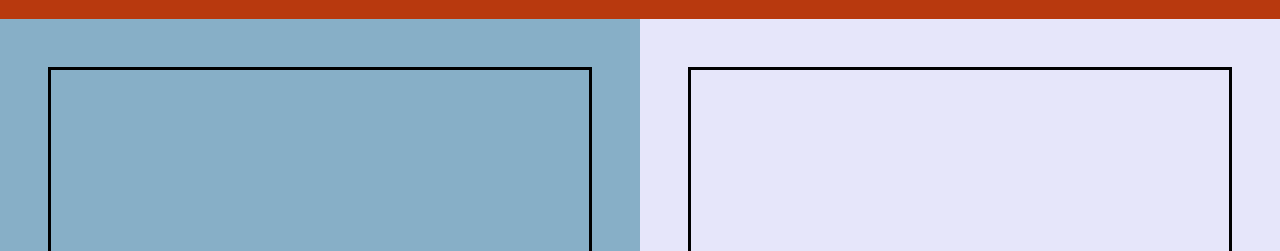
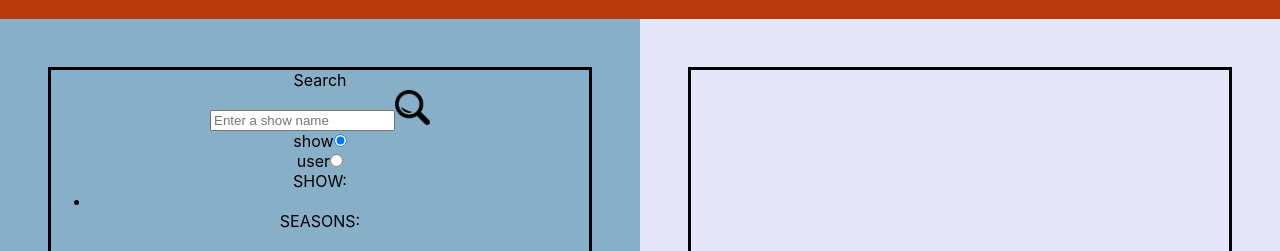
Before and after one commit to JohnnyOhall/critique_it, a React (Create React App) app in the folder client/: page / in a window 1280 px wide. Shown: the part 701-952 px from the top of the page. Built offline with nearby package versions, Linux system fonts and the light colour scheme; a web font is replaced by a local one.

Commit message:
add explore search

```diff
--- a/client/src/components/Header/SignedIn.jsx
+++ b/client/src/components/Header/SignedIn.jsx
@@ -13,7 +13,7 @@ import { CritiqueContext } from "../../providers/CritiqueProvider";
 
 const SignedIn = props => {
 
-  const { setDisplay, DEFAULT } = useContext(CritiqueContext)
+  const { setDisplay, DEFAULT, setCreate, MAIN } = useContext(CritiqueContext)
 
   const signOut = () => {
     axios.post( '/users/logout' )
@@ -23,6 +23,7 @@ const SignedIn = props => {
         Cookies.remove( 'username' );
         Cookies.remove( 'avatar' );
         setDisplay(DEFAULT)
+        setCreate(MAIN)
       });
   };
 
--- /dev/null
+++ b/client/src/components/Main/LeftSide/ExploreSelect/EpisodeItem.jsx
@@ -0,0 +1,14 @@
+import React from "react";
+
+const EpisodeItem = props => {
+
+  const {show_title} = props;
+
+  return (
+    <li>
+      {show_title}
+    </li>
+  );
+};
+
+export default EpisodeItem;
--- /dev/null
+++ b/client/src/components/Main/LeftSide/ExploreSelect/EpisodesItem.jsx
@@ -0,0 +1,15 @@
+import React from "react";
+import axios from "axios";
+
+const EpisodesItem = props => {
+
+  const { id, number, name} = props
+
+  return (
+    <li>
+      <span>{number}: {name}</span>
+    </li>
+  );
+};
+
+export default EpisodesItem;
--- /dev/null
+++ b/client/src/components/Main/LeftSide/ExploreSelect/SeasonItem.jsx
@@ -0,0 +1,50 @@
+import React, {useState} from "react";
+import axios from "axios";
+
+import EpisodesItem from "./EpisodesItem";
+
+const SeasonItem = props => {
+
+  const { id, number } = props;
+
+  const [ episodes, setEpisodes ] = useState([]);
+  const [ displayResults, setDisplayResults ] = useState(false)
+
+  const searchEpisode = () => {
+
+    if (!displayResults) {
+      axios.get( `http://api.tvmaze.com/seasons/${ id }/episodes` )
+      .then( res => {
+        setEpisodes( res.data )
+        setDisplayResults(true)
+      })
+      .catch( console.log )
+    }
+
+    if (displayResults) {
+      setEpisodes([])
+      setDisplayResults(false)
+    }
+
+  }
+
+  const episodesItem = episodes.map( episode => {
+    return (
+      <EpisodesItem
+        key={ episode.id }
+        id={ episode.id }
+        number={ episode.number }
+        name={ episode.name }
+      />
+    );
+  });
+
+  return (
+    <li>
+    <span onClick={searchEpisode} >Season { number }</span>
+    { episodes.length !== 0 && <ul className="episode-list-show">{ episodesItem }</ul> }
+    </li>
+  );
+};
+
+export default SeasonItem;
--- /dev/null
+++ b/client/src/components/Main/LeftSide/ExploreSelect/ShowItem.jsx
@@ -0,0 +1,47 @@
+import React, { useState } from "react";
+import axios from "axios";
+
+import EpisodeItem from "./EpisodeItem";
+
+const ShowItem = props => {
+  const { show_title, show_id, user_id } = props;
+  const [ episodes, setEpisodes ] = useState( [] );
+  const [ displayResults, setDisplayResults ] = useState(false)
+
+  const searchShow = () => {
+
+    if (!displayResults) {
+      axios.get(`pages/search/showitem?showid=${ show_id }&userid=${ user_id }`)
+        .then(res => {
+          setEpisodes( res.data.data.rows )
+          setDisplayResults(true)
+        })
+    }
+
+    if (displayResults) {
+      setEpisodes([])
+      setDisplayResults(false)
+    }
+  }
+
+  const episodeItem = episodes.map( episode => {
+    return (
+      <EpisodeItem
+        key={ episode.id }
+        id={ episode.id }
+        show_id={ episode.show_id }
+        avatar={ episode.avatar }
+        show_title={ episode.show_title }
+      />
+    );
+  });
+
+  return (
+    <li>
+      <span onClick={searchShow}>{ show_title }</span>
+      { episodes.length !== 0 && <ul className="episode-list">{ episodeItem }</ul> }
+    </li>
+  );
+};
+
+export default ShowItem;
--- a/client/src/components/Main/LeftSide/ExploreSelect/index.jsx
+++ b/client/src/components/Main/LeftSide/ExploreSelect/index.jsx
@@ -1,5 +1,10 @@
 // External imports
-import React from "react";
+import React, { useState } from "react";
+import axios from 'axios';
+
+// Components
+import ShowItem from "./ShowItem";
+import SeasonItem from "./SeasonItem";
 
 // Styling
 import './styles.scss';
@@ -7,10 +12,197 @@ import './styles.scss';
 
 const ExploreSelect = props => {
 
+  const [ search, setSearch ] = useState( "show" );
+  const [ searchValue, setSearchValue ] = useState( '' );
+
+  const [ userInfo, setUserInfo ] = useState( {} );
+  const [ showInfo, setShowInfo ] = useState( {} );
+
+  const [ showsInfo, setShowsInfo ] = useState( [] );
+  const [ seasonsInfo, setSeasonsInfo ] = useState( [] );
+
+  const searchUser = () => {
+    let tempUserInfo;
+    setUserInfo( {} );
+    setShowInfo( {} );
+
+    axios.get( `users/search/${ searchValue }` )
+      .then( res => {
+        tempUserInfo = res.data.userData
+        return axios.get( `pages/search/user/${ tempUserInfo.id }` )
+      })
+      .then( res => {
+        setUserInfo(tempUserInfo);
+        setShowsInfo(res.data.data.rows);
+        setSearchValue('');
+        console.log('userinfo: ', userInfo);
+        console.log('showinfo: ', showsInfo);
+      })
+      .catch( console.log );
+  };
+
+  const searchShow = () => {
+    let tempShowInfo;
+    setUserInfo( {} );
+    setShowInfo( {} );
+
+    axios.get( `http://api.tvmaze.com/search/shows?q=${ encodeURIComponent( searchValue )}` )
+      .then(res =>{
+        console.log(res.data.length)
+        if ( res.data.length === 0 ) {
+          alert('No results found')
+          tempShowInfo = 'error';
+          return
+        }
+
+        tempShowInfo = res.data[0].show
+        return axios.get( `pages/search/show/${tempShowInfo.id}`)
+      })
+      .then(res => {
+        if ( tempShowInfo === "error" ) {
+          return
+        }
+
+        if (res.data.data.rowCount === 0) {
+          alert('No users have watched this yet!')
+          tempShowInfo = 'error';
+          return
+        }
+
+        return axios.get( `http://api.tvmaze.com/shows/${tempShowInfo.id}/seasons`)
+      })
+      .then( res => {
+        if (tempShowInfo === "error") {
+          return
+        }
+
+        setShowInfo(tempShowInfo)
+        setSeasonsInfo(res.data)
+      })
+      .catch( console.log );
+  };
+
+  const showItem = showsInfo.map( show => {
+    return (
+      <ShowItem
+        key={ show.show_id }
+        show_title={ show.show_title }
+        show_id={ show.show_id }
+        user_id={ userInfo.id }
+      />
+    );
+  });
+
+  const seasonItem = seasonsInfo.map( season => {
+    return (
+      <SeasonItem
+        key={ season.id }
+        id={ season.id }
+        number={ season.number }
+      />
+    );
+  });
+
   return (
     <section className="explore-left" id="nav-explore">
       <div className="explore-select">
+        <section className="Search-nav">
+          <div className="explore-search">
+            <label htmlFor="search-bar">Search</label>
+            { search === "show" &&
+              <div>
+                <input
+                  id="search-bar"
+                  type="text"
+                  placeholder="Enter a show name"
+                  onChange={ e => setSearchValue( e.target.value )}
+                />
+                <img
+                  src="images/search.png"
+                  height="35px"
+                  width="35px"
+                  onClick={ searchShow }
+                />
+              </div>
+            }
+            { search === "user" &&
+              <div>
+                <input
+                  id="search-bar"
+                  type="text"
+                  placeholder="Enter a username"
+                  onChange={ e => setSearchValue( e.target.value )}
+                />
+                <img
+                  src="images/search.png"
+                  height="35px"
+                  width="35px"
+                  onClick={ searchUser }
+                />
+              </div>
+            }
+          </div>
 
+          <div className="search-select">
+            <div>
+              <label htmlFor="show">show</label>
+              <input
+                type="radio"
+                name="search"
+                value="show"
+                id="show"
+                onChange={ e => {
+                  setSearch( e.target.value )
+                  setSeasonsInfo([]);
+                  setShowInfo([]);
+                }}
+                checked={ search === "show" }
+              />
+            </div>
+            <div>
+              <label htmlFor="show">user</label>
+              <input
+                type="radio"
+                name="search"
+                value="user"
+                id="user"
+                onChange={ e => {
+                  setSearch( e.target.value )
+                  setSeasonsInfo([]);
+                  setShowInfo([]);
+                }}
+                checked={ search === "user" }
+              />
+            </div>
+          </div>
+        </section>
+        { search === "show" &&
+          <section className="show-results">
+            <div className="show-search-results">
+              <span>SHOW:</span>
+              <ul>
+                <li>{ showInfo.name }</li>
+              </ul>
+              <span> SEASONS:</span>
+                { seasonsInfo.length !== 0 && <ul className="season-list">{ seasonItem }</ul> }
+            </div>
+          </section>
+        }
+        { search === "user" &&
+          <section className="user-results">
+            <div className="user-search-results">
+              <span>USERS:</span>
+              <ul>
+                <li>{ userInfo.username }</li>
+              </ul>
+              <span> SHOWS:</span>
+              { showsInfo.length !== 0 && <ul className="show-list">{ showItem }</ul> }
+            </div>
+            <div>
+
+            </div>
+          </section>
+        }
       </div>
     </section>
   );
```
Also changed, not shown: 2 other files (tests, documents, lock files or other folders).
